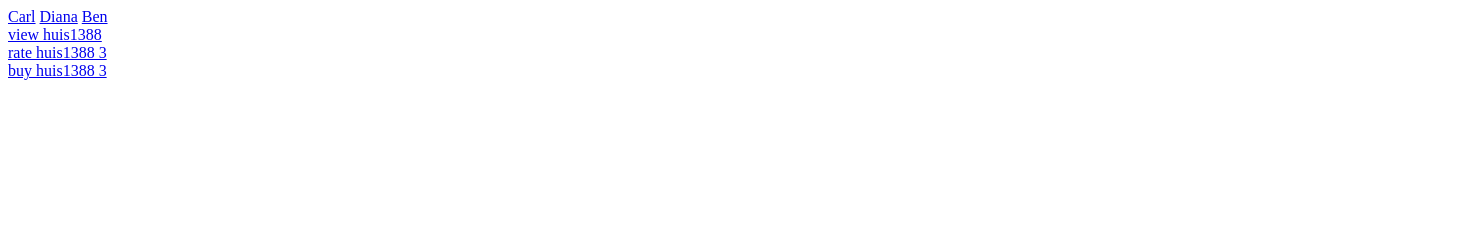
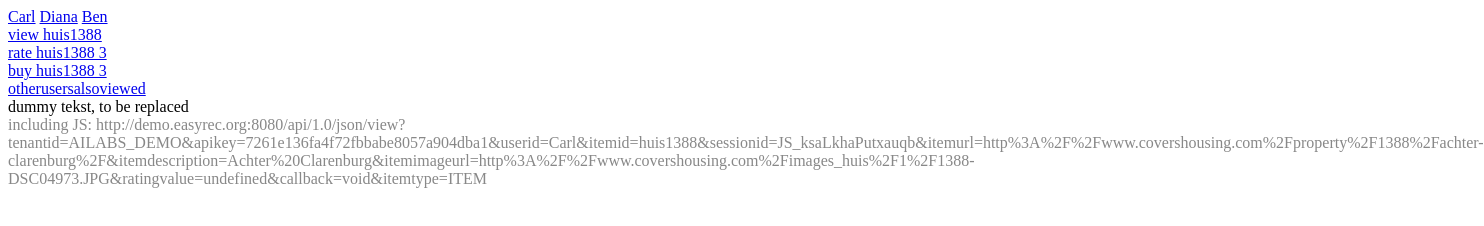
Before and after one commit to stefanleijnen/ailabs_demo, a plain HTML site: page index.html in a window 1280 px wide. Both pictures are taken after a click on the link "view huis1388". Shown: the whole page, 1484 px wide, since content can reach past the window. Drawn offline with Linux system fonts and the light colour scheme.

Commit message:
added logging, and recommendation div which is not working yet

```diff
--- a/easyrec.js
+++ b/easyrec.js
@@ -200,6 +200,7 @@ function drawRecommendationList(json) {
 }
 
 function drawRecommendationListToDiv(json, recommenderDiv) {
+    log("hello, i'm now in drawRecommendationListToDiv");
     if ("undefined" == typeof(json.error)) { // if no error show recommendations
 
         try {
@@ -277,6 +278,7 @@ function drawRecommendationListWithPicturesToDiv(json, recommenderDiv) {
 function easyrec_includeJavascript(jsAdr) {
     var newJs = document.createElement('script');
     newJs.type = 'text/javascript';
+    log("including JS: " + jsAdr);
     newJs.src = jsAdr;
     document.getElementsByTagName('head')[0].appendChild(newJs);
 }
--- /dev/null
+++ b/first.js
@@ -0,0 +1,5 @@
+
+var apiKey      = "7261e136fa4f72fbbabe8057a904dba1";
+var tenantId    = "AILABS_DEMO";
+
+function log(text) {document.getElementById("log").innerHTML += (text + "<br>")}
--- a/index.html
+++ b/index.html
@@ -1,19 +1,13 @@
 <html>
-
 <head>
-
+    <link rel="stylesheet" type="text/css" href="style.css">
+	<script src='first.js' type='text/javascript'></script>
 	<script src='easyrec.js' type='text/javascript'></script>
-	<script type='text/javascript'>
-		var apiKey      = "7261e136fa4f72fbbabe8057a904dba1";
-		var tenantId    = "AILABS_DEMO";
-	</script>
-
     <script src='easyrec-helper.js' type='text/javascript'></script>
     <script src='dummy-data.js' type='text/javascript'></script>
     <script type='text/javascript'>
         var userId="Carl";
     </script>
-
 </head>
 
 <body>
@@ -30,6 +24,23 @@
         <a href='javascript:send_buy(dummydata["huis1388"], userId);'>       buy huis1388 3</a><br>
     </div>
 
+    <div id="recommenders">
+        <a href='javascript:easyrec_getRecommendations(
+            "otherusersalsoviewed",
+            {
+                userId:userId,
+                itemId:"huis1388",
+                drawingCallback:"drawRecommendationList"
+            })'>
+            otherusersalsoviewed
+        </a>
+    </div>
+    <div id="recommenderDiv">
+        dummy tekst, to be replaced
+    </div>
+
+    <div id="log">
+    </div>
 </body>
 
 </html>
--- /dev/null
+++ b/style.css
@@ -0,0 +1,3 @@
+#log {
+    color: #888;
+}
```
